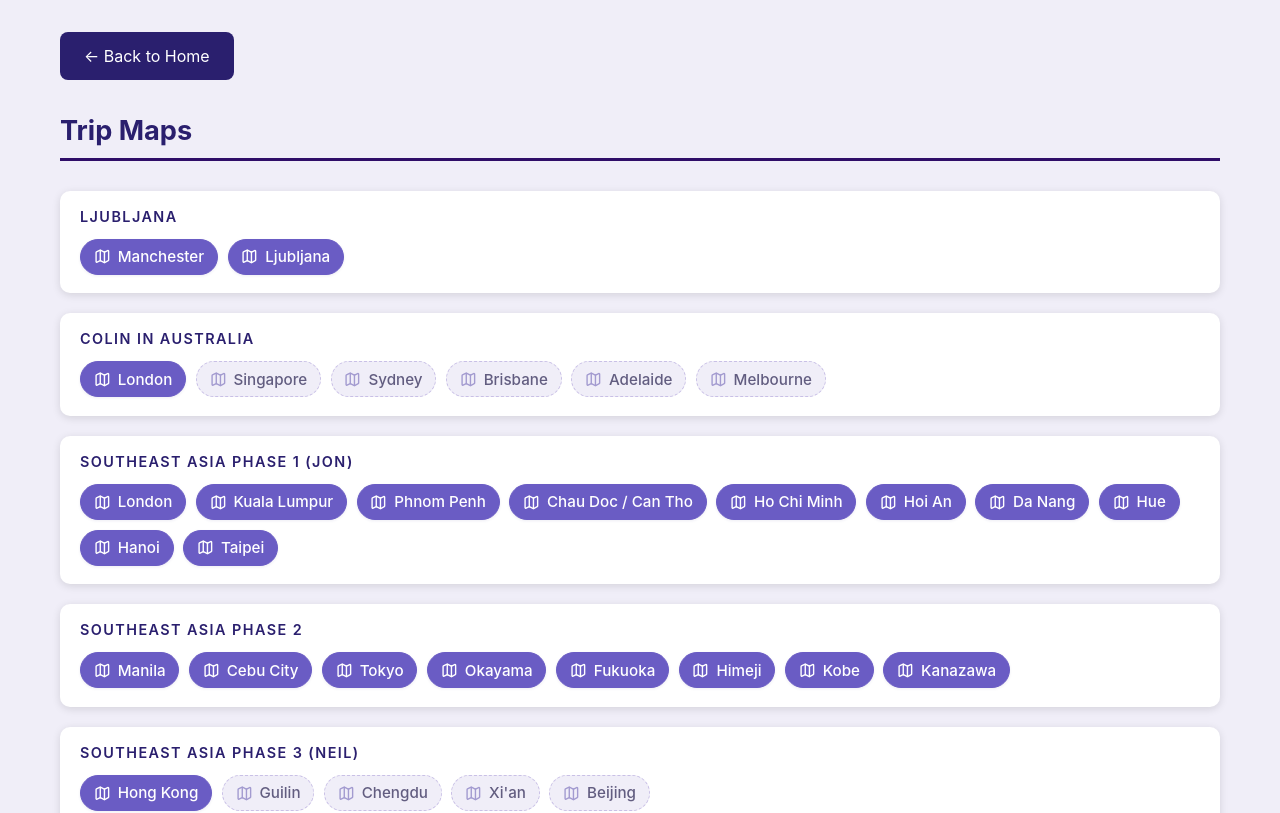
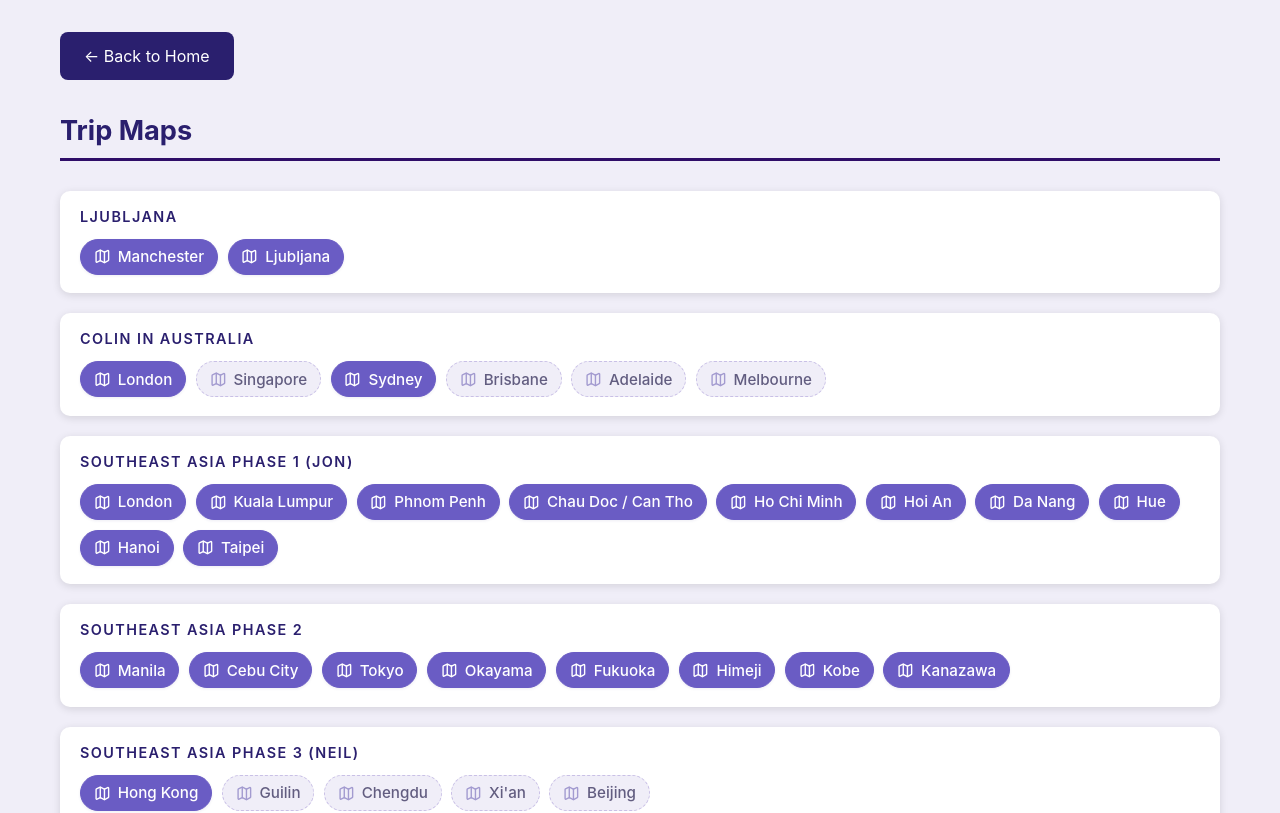
Before and after one commit to 22341/travel-stuff, a React (Vite) app: page /maps in a window 1280 px wide. Shown: the top 813 px of the page. Built offline with nearby package versions, Linux system fonts and the light colour scheme.

Commit message:
sydney map

```diff
--- a/src/data/maps.ts
+++ b/src/data/maps.ts
@@ -39,7 +39,7 @@ export const mapGroups: MapGroup[] = [
       },
       {
         title: "Sydney",
-        url: "",
+        url: "https://www.google.com/maps/d/viewer?mid=1PlwinaOc2o2fOTpsCDfpXywWQFcN8U0&ll=-33.87324530000001%2C151.20713289999998&z=17",
       },
       {
         title: "Brisbane",
```
